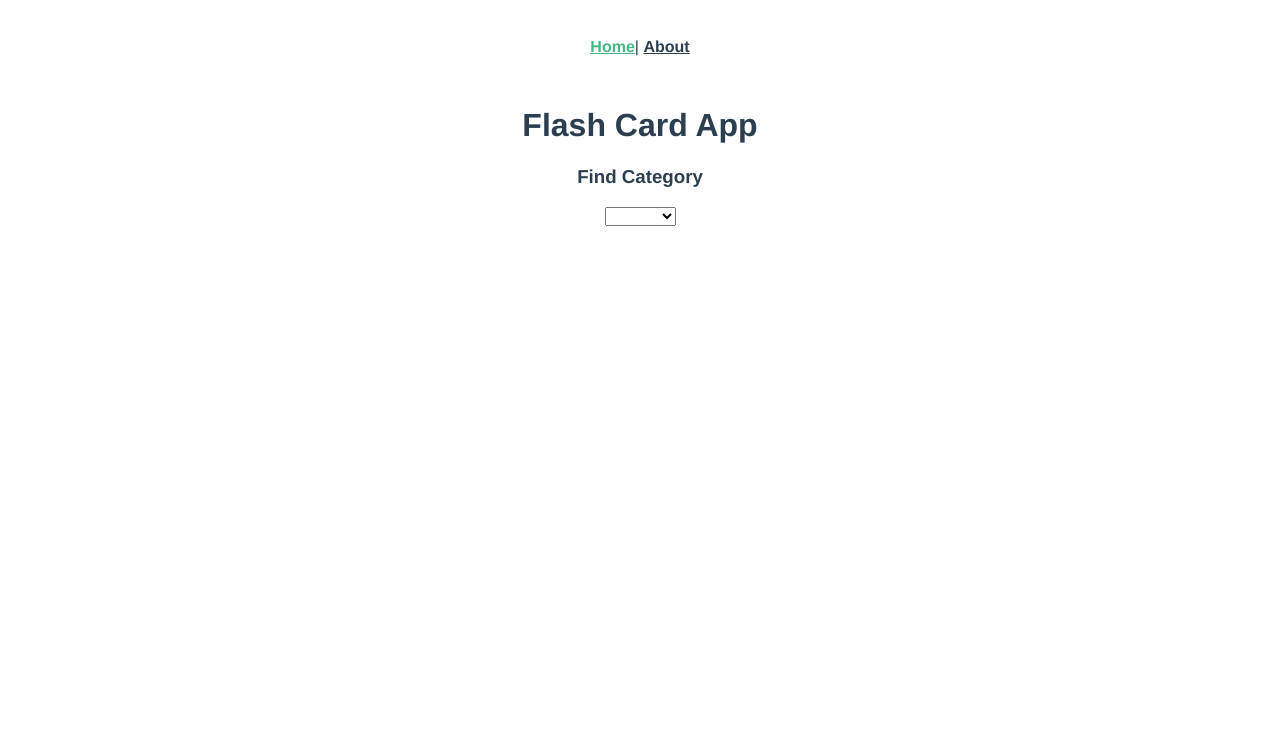
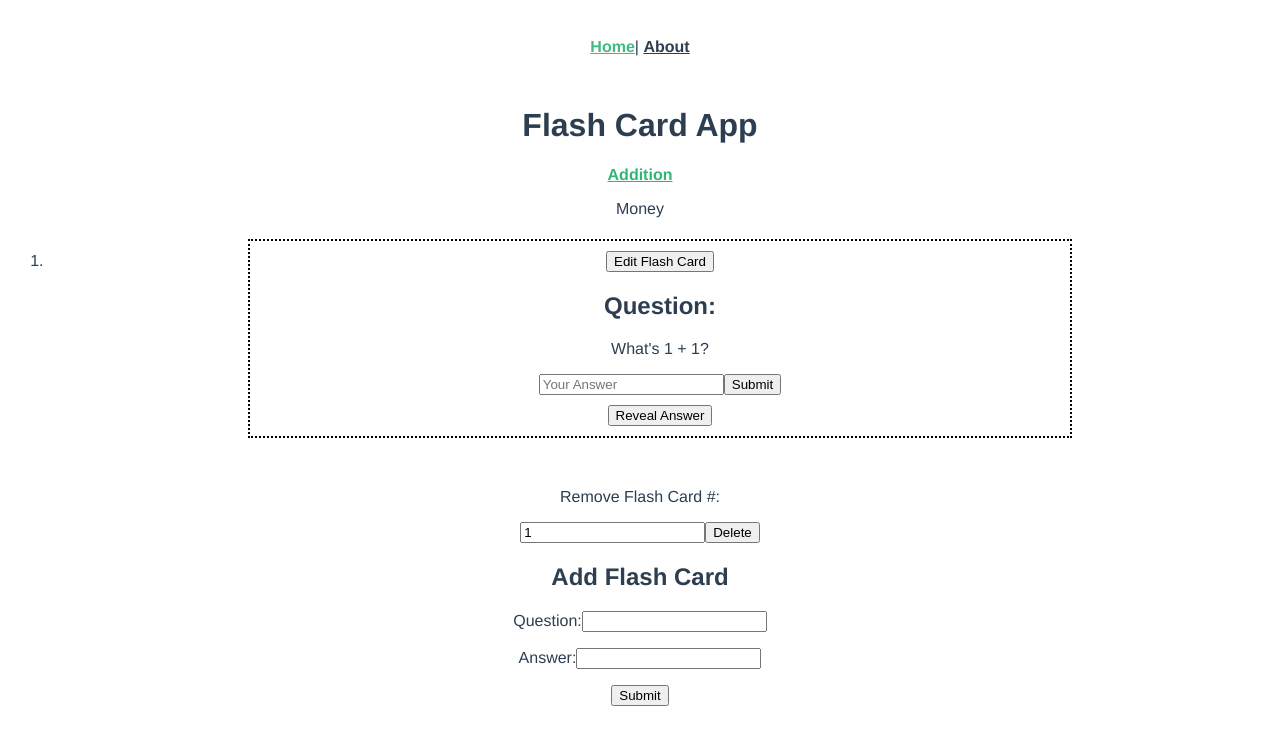
Before and after one commit to MIClavelTe/vue-realworldvue, a Vue app: page / in a window 1280 px wide. Shown: the top 744 px of the page. Built offline with nearby package versions, Linux system fonts and the light colour scheme.

Commit message:
use tabs instead of vue router

```diff
--- /dev/null
+++ b/src/components/tabs.vue
@@ -0,0 +1,52 @@
+<template>
+  <div>
+    <p
+      class="tab"
+      :class="{ activeTab: selectedTab === tab }"
+      v-for="(tab, index) in tabs"
+      :key="index"
+      @click="selectedTab = tab"
+    >
+      {{ tab }}
+    </p>
+
+    <FlashCards :cards="additionCards" v-show="selectedTab === 'Addition'" />
+
+    <FlashCards :cards="moneyCards" v-show="selectedTab === 'Money'" />
+  </div>
+</template>
+
+<script>
+import FlashCards from "../views/FlashCards";
+export default {
+  components: {
+    FlashCards
+  },
+  data() {
+    return {
+      tabs: ["Addition", "Money"],
+      selectedTab: "Addition",
+      additionCards: [
+        {
+          question: "What's 1 + 1?",
+          answer: "2"
+        }
+      ],
+      moneyCards: [
+        {
+          question: "What's 1 dime?",
+          answer: "10"
+        }
+      ]
+    };
+  }
+};
+</script>
+
+<style>
+.activeTab {
+  color: rgb(48, 182, 115);
+  text-decoration: rgb(48, 182, 115) underline;
+  font-weight: bold;
+}
+</style>
--- a/src/router.js
+++ b/src/router.js
@@ -21,11 +21,6 @@ export default new Router({
       // which is lazy-loaded when the route is visited.
       component: () =>
         import(/* webpackChunkName: "about" */ "./views/About.vue")
-    },
-    {
-      path: "/:id",
-      name: "/:id",
-      component: () => import("./views/FlashCards.vue")
     }
   ]
 });
--- a/src/views/FlashCards.vue
+++ b/src/views/FlashCards.vue
@@ -3,14 +3,6 @@
     <h1>{{ $route.params.id }}</h1>
 
     <ol class="cards">
-      <li v-if="this.$route.params.id == 'Addition'">
-        <Card question="What is 1 + 1?" answer="2" />
-      </li>
-
-      <li v-if="this.$route.params.id == 'Money'">
-        <Card question="What is 1 dime?" answer="10" />
-      </li>
-
       <li v-for="(card, index) in cards" :key="index">
         <Card :question="card.question" :answer="card.answer" />
       </li>
@@ -32,13 +24,18 @@
 import Card from "../components/card";
 import AddCardForm from "../components/addCardForm";
 export default {
+  props: {
+    cards: {
+      type: Array,
+      required: true
+    }
+  },
   components: {
     Card,
     AddCardForm
   },
   data() {
     return {
-      cards: [],
       deletedCard: 1
     };
   },
--- a/src/views/Home.vue
+++ b/src/views/Home.vue
@@ -2,23 +2,18 @@
   <div>
     <h1>Flash Card App</h1>
 
-    <h3>Find Category</h3>
-    <p>
-      <select v-model="category">
-        <option v-for="(option, index) in options" :key="index">
-          {{ option }}
-        </option>
-      </select>
-    </p>
-
-    <router-link :to="whereTo">{{ category }}</router-link>
+    <Tabs />
 
     <router-view />
   </div>
 </template>
 
 <script>
+import Tabs from "../components/tabs";
 export default {
+  components: {
+    Tabs
+  },
   data() {
     return {
       category: "",
```
